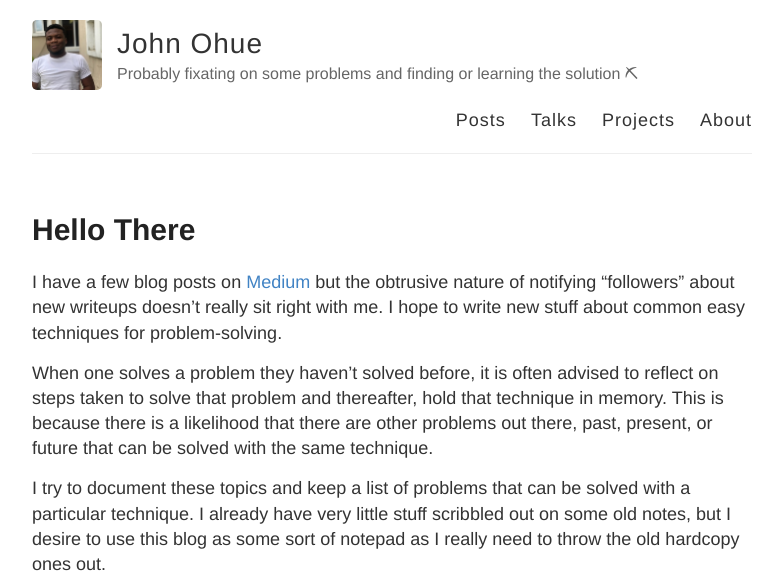
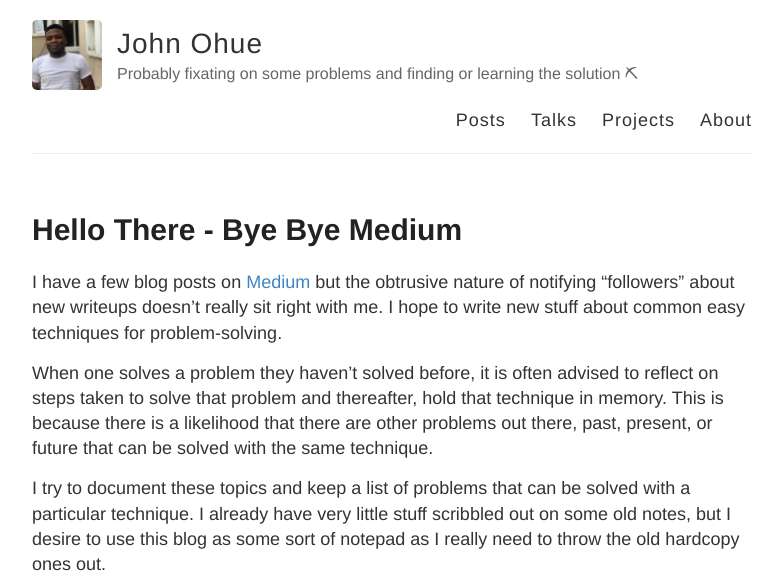
Before and after one commit to JohnItoo/JohnItoo.github.io, a Jekyll site: the page built from _posts/2021-2-12-Hello-there-Bye-Bye-Medium.md, in a window 1280 px wide, cut to the strip 0-588 px from the top of the page. Shown: the whole strip, without its empty margins (248-1031 px from the left). Built offline with Jekyll 4.4.1, drawn with Linux system fonts in a browser that asks for light colours; comment, search, counter and statistics services are not loaded.

Commit message:
Made it make sense

```diff
--- a/_posts/2021-2-12-Hello-there.md
+++ b/_posts/2021-2-12-Hello-there-Bye-Bye-Medium.md
@@ -1,6 +1,6 @@
 ---
 layout: post
-title: Hello There
+title: Hello There - Bye Bye Medium
 author: John Ohue
 summary: Welcome
 comments: false
```
